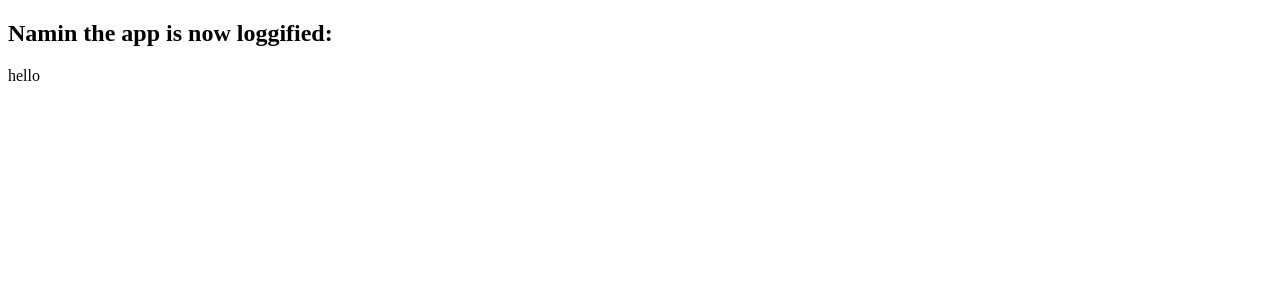
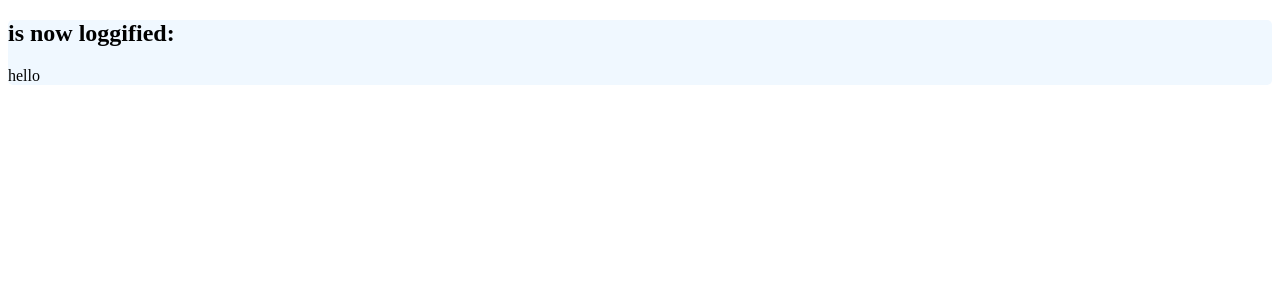
Before and after one commit to saipat/React-Lifecycle-methods, a React (Create React App) app: page / in a window 1280 px wide. Shown: the top 300 px of the page. Built offline with nearby package versions, Linux system fonts and the light colour scheme.

Commit message:
fix the styled-component error

```diff
--- a/src/App.js
+++ b/src/App.js
@@ -3,7 +3,7 @@ import loggify from './loggify';
 
 class App extends Component {
 
-  static displayName = "Namin the app"
+  // static displayName = "Naming the app"
 
 
   render() {
--- a/src/loggify.js
+++ b/src/loggify.js
@@ -18,15 +18,15 @@ export default function loggigy(Wrapped) {
 
 //template literal with css rules
 const LoggerContainer = styled.div `
-    backgroung-color: aliceblue;
-    border: 2px grooved aquablue;
-    border-radius: 5px;
+  background-color: aliceblue;
+  border: 2px grooved aquamarine;
+  border-radius: 5px;
 `
 
-LoggerContainer.displayName = 'LoggerContainer';
+LoggerContainer.displayName = "LoggerContainer"
 
-const H2 = styled.div `
-    color: blueviolet
+const H2 = styled.h2 `
+  color: blueviolet;
 `
 
-H2.displayName = "h2"
+H2.displayName = "H2"
```
